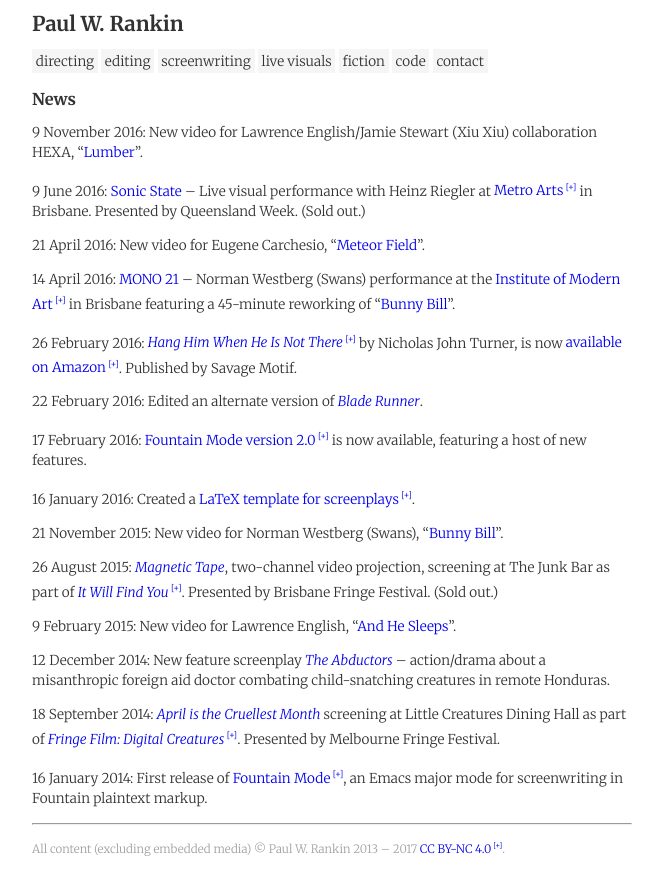
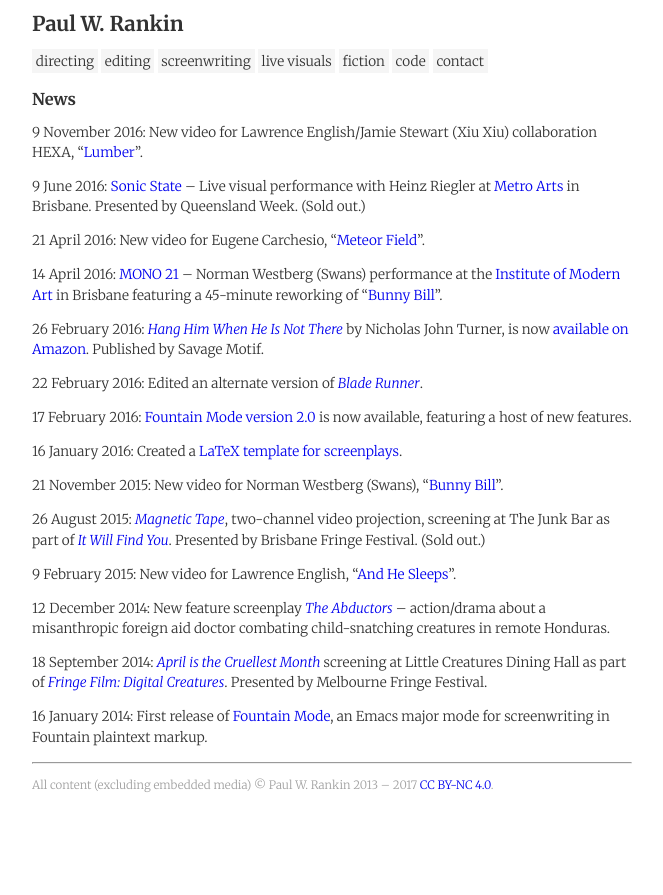
Before and after one commit to rnkn/portfolio, a Jekyll site: the page built from index.html, in a window 1280 px wide. Shown: the top 895 px of the page, without its empty margins (308-971 px from the left). Built offline with Jekyll 4.4.1, drawn with Linux system fonts in a browser that asks for light colours.

Commit message:
Ditch the [+] for external links

```diff
--- a/css/main.scss
+++ b/css/main.scss
@@ -30,12 +30,12 @@
   &:hover { text-decoration: underline; }
 }
 
-a[href^=http]:after {
-  content: "[+]";
-  font-size: 0.65em;
-  margin-left: 0.5ex;
-  vertical-align: super;
-}
+/* a[href^=http]:after {
+   content: "[+]";
+   font-size: 0.65em;
+   margin-left: 0.5ex;
+   vertical-align: super;
+   } */
 
 header {
   p {
```
